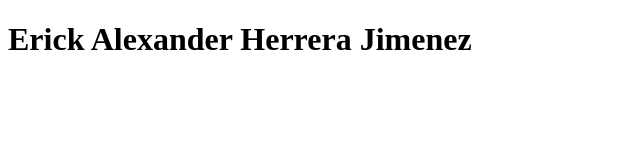
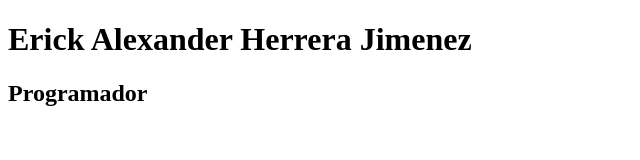
Before and after one commit to ErickHJ1/Curriculum, a plain HTML site: page index.html in a window 1280 px wide. Shown: the whole page, without its empty margins (0-640 px from the left). Drawn offline with Linux system fonts and the light colour scheme.

Commit message:
Añadi el texto "programador"

```diff
--- a/index.html
+++ b/index.html
@@ -7,6 +7,6 @@
 </head>
 <body>
     <h1>Erick Alexander Herrera Jimenez</h1>
-    <h2></h2>
+    <h2>Programador</h2>
 </body>
 </html>
```
